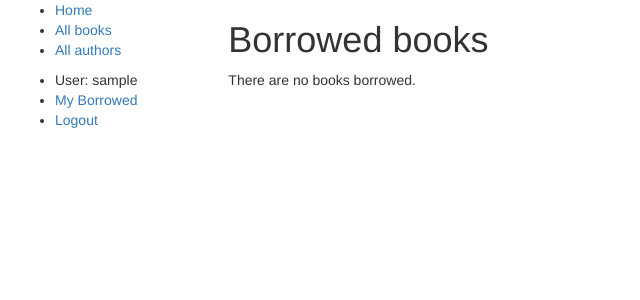
After one commit to alexbalduz/django_libreria, a Django app: a page that uses locallibrary/locallibrary/catalog/templates/base_generic.html in a window 1280 px wide. The commit adds this page. Shown: the top 300 px of the page, without its empty margins (0-640 px from the left). Run offline with Django 3.2, Linux system fonts and the light colour scheme; the visitor is signed in with stand-in values (Sample User, id 1); data that the repository does not hold is empty; some libraries are stand-ins or nearby versions.

Commit message:
alquiler de libros

```diff
--- a/locallibrary/locallibrary/catalog/admin.py
+++ b/locallibrary/locallibrary/catalog/admin.py
@@ -35,7 +35,7 @@ class BookAdmin(admin.ModelAdmin):
 
 @admin.register(BookInstance)
 class BookInstanceAdmin(admin.ModelAdmin):
-    list_display = ('book', 'status', 'due_back', 'id')
+    list_display = ('book', 'status', 'borrower', 'due_back', 'id')
     list_filter = ('status', 'due_back')
 
     fieldsets = (
@@ -43,6 +43,6 @@ class BookInstanceAdmin(admin.ModelAdmin):
             'fields': ('book', 'imprint', 'id')
         }),
         ('Availability', {
-            'fields': ('status', 'due_back')
+            'fields': ('status', 'due_back', 'borrower')
         }),
     )
--- a/locallibrary/locallibrary/catalog/templates/base_generic.html
+++ b/locallibrary/locallibrary/catalog/templates/base_generic.html
@@ -30,6 +30,7 @@
       <ul class="sidebar-nav">
         {% if user.is_authenticated %}
           <li>User: {{ user.get_username }}</li>
+          <li><a href="{% url 'my-borrowed' %}">My Borrowed</a></li>
           <li><a href="{% url 'logout'%}?next={{request.path}}">Logout</a></li>
         {% else %}
           <li><a href="{% url 'login'%}?next={{request.path}}">Login</a></li>
--- /dev/null
+++ b/locallibrary/locallibrary/catalog/templates/catalog/bookinstance_list_borrowed_user.html
@@ -0,0 +1,19 @@
+{% extends "base_generic.html" %}
+
+{% block content %}
+    <h1>Borrowed books</h1>
+
+    {% if bookinstance_list %}
+    <ul>
+
+      {% for bookinst in bookinstance_list %}
+      <li class="{% if bookinst.is_overdue %}text-danger{% endif %}">
+        <a href="{% url 'book-detail' bookinst.book.pk %}">{{bookinst.book.title}}</a> ({{ bookinst.due_back }})
+      </li>
+      {% endfor %}
+    </ul>
+
+    {% else %}
+      <p>There are no books borrowed.</p>
+    {% endif %}
+{% endblock %}
--- a/locallibrary/locallibrary/catalog/urls.py
+++ b/locallibrary/locallibrary/catalog/urls.py
@@ -10,3 +10,7 @@ urlpatterns = [
     url(r'^authors/$',  views.AuthorListView.as_view(), name='authors'),
     url(r'^author/(?P<pk>\d+)$', views.AuthorDetailView.as_view(), name='author-detail'),
 ]
+
+urlpatterns += [
+    url(r'^mybooks/$', views.LoanedBooksByUserListView.as_view(), name='my-borrowed'),
+]
--- a/locallibrary/locallibrary/catalog/views.py
+++ b/locallibrary/locallibrary/catalog/views.py
@@ -43,3 +43,16 @@ class AuthorListView(generic.ListView):
 
 class AuthorDetailView(generic.DetailView):
     model = Author
+
+from django.contrib.auth.mixins import LoginRequiredMixin
+
+class LoanedBooksByUserListView(LoginRequiredMixin,generic.ListView):
+    """
+    Generic class-based view listing books on loan to current user.
+    """
+    model = BookInstance
+    template_name ='catalog/bookinstance_list_borrowed_user.html'
+    paginate_by = 10
+
+    def get_queryset(self):
+        return BookInstance.objects.filter(borrower=self.request.user).filter(status__exact='o').order_by('due_back')
```
